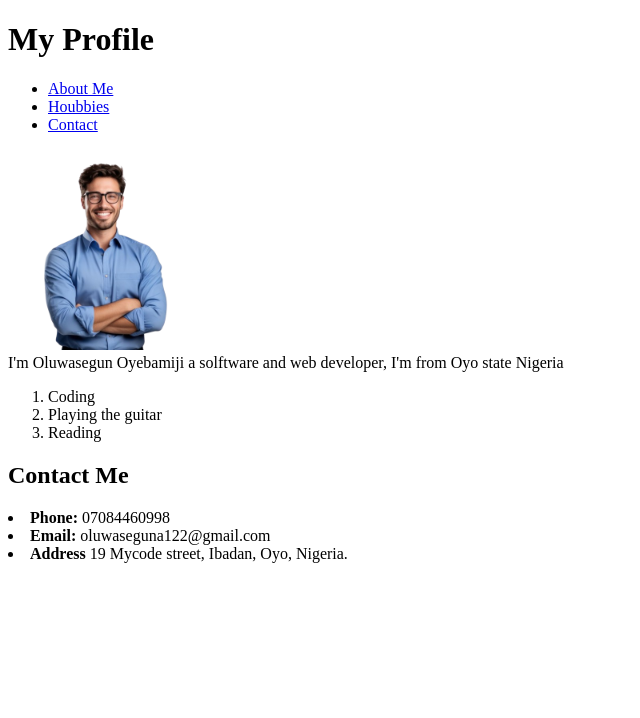
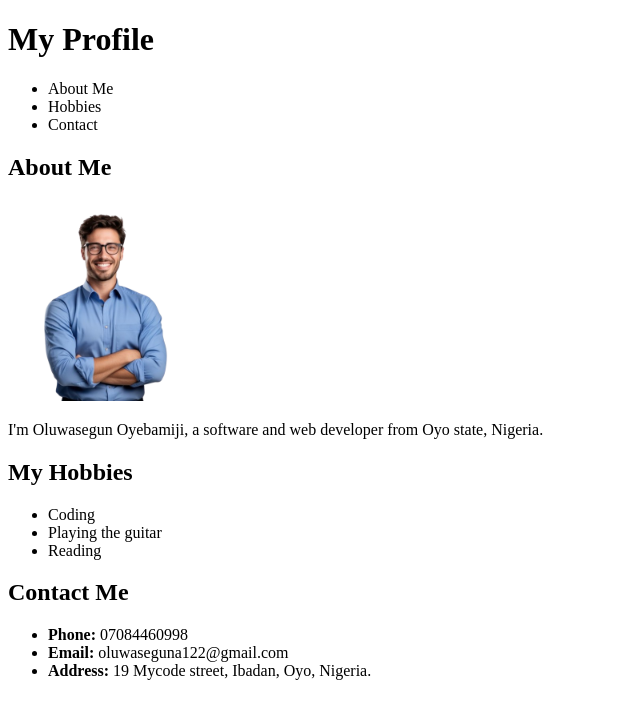
Before and after one commit to Oluwasegun122/mt_profile, a plain HTML site: page index.html in a window 1280 px wide. Shown: the whole page, without its empty margins (0-640 px from the left). Drawn offline with Linux system fonts and the light colour scheme.

Commit message:
Update index.html

```diff
--- a/index.html
+++ b/index.html
@@ -8,37 +8,41 @@
 <body>
     <header>
         <h1>My Profile</h1>
-      </header>
         <nav>
             <ul>
-          <li><a href="#">About Me</a></li>
-          <li><a href="#">Houbbies</a></li>
-          <li><a href="#">Contact</a></li>
+                <li>About Me</li>
+                <li>Hobbies</li>
+                <li>Contact</li>
             </ul>
         </nav>
-      <img
-        src="./williams_cole-removebg-preview.png"
-        alt="A description of the image"
-        width="200"
-        title="Sample Image"
-      />
+    </header>
+
     <section>
-        I'm Oluwasegun Oyebamiji a solftware and web developer, I'm from Oyo
-        state Nigeria
+        <h2>About Me</h2>
+        <img src="./williams_cole-removebg-preview.png"
+             alt="Oluwasegun Oyebamiji"
+             width="200">
+        <p>
+            I'm Oluwasegun Oyebamiji, a software and web developer from Oyo state, Nigeria.
+        </p>
     </section>
-      <ol>
+
+    <section>
+        <h2>My Hobbies</h2>
+        <ul>
             <li>Coding</li>
             <li>Playing the guitar</li>
             <li>Reading</li>
-      </ol>
-      <!-- foot section -->
+        </ul>
+    </section>
+
     <footer>
         <h2>Contact Me</h2>
+        <ul>
             <li><strong>Phone:</strong> 07084460998</li>
             <li><strong>Email:</strong> oluwaseguna122@gmail.com</li>
-        <li>
-          <strong>Address</strong> 19 Mycode street, Ibadan, Oyo, Nigeria.
-        </li>
+            <li><strong>Address:</strong> 19 Mycode street, Ibadan, Oyo, Nigeria.</li>
+        </ul>
     </footer>
 </body>
 </html>
```
Lines whose indentation alone changed are shown as unchanged.
